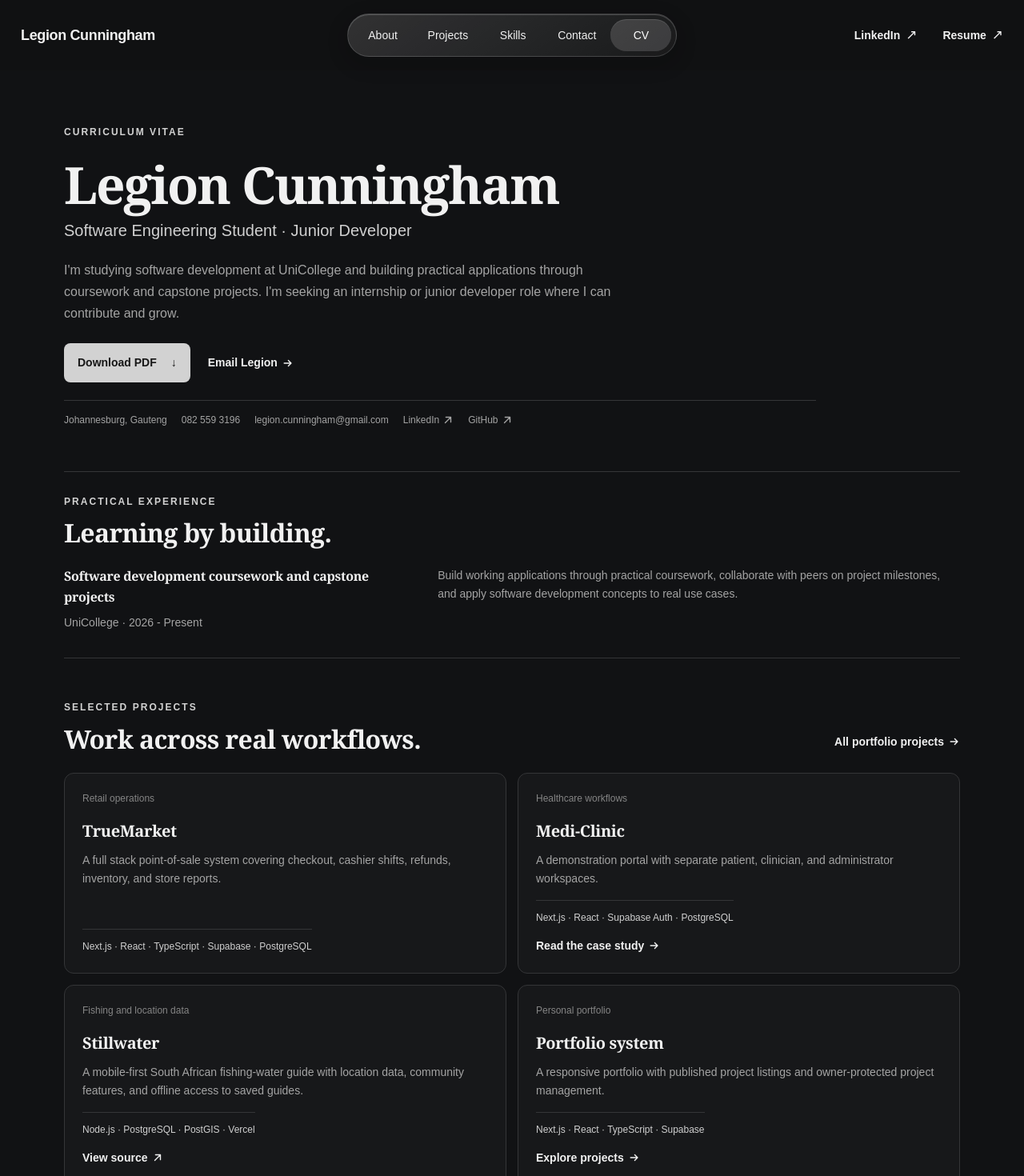
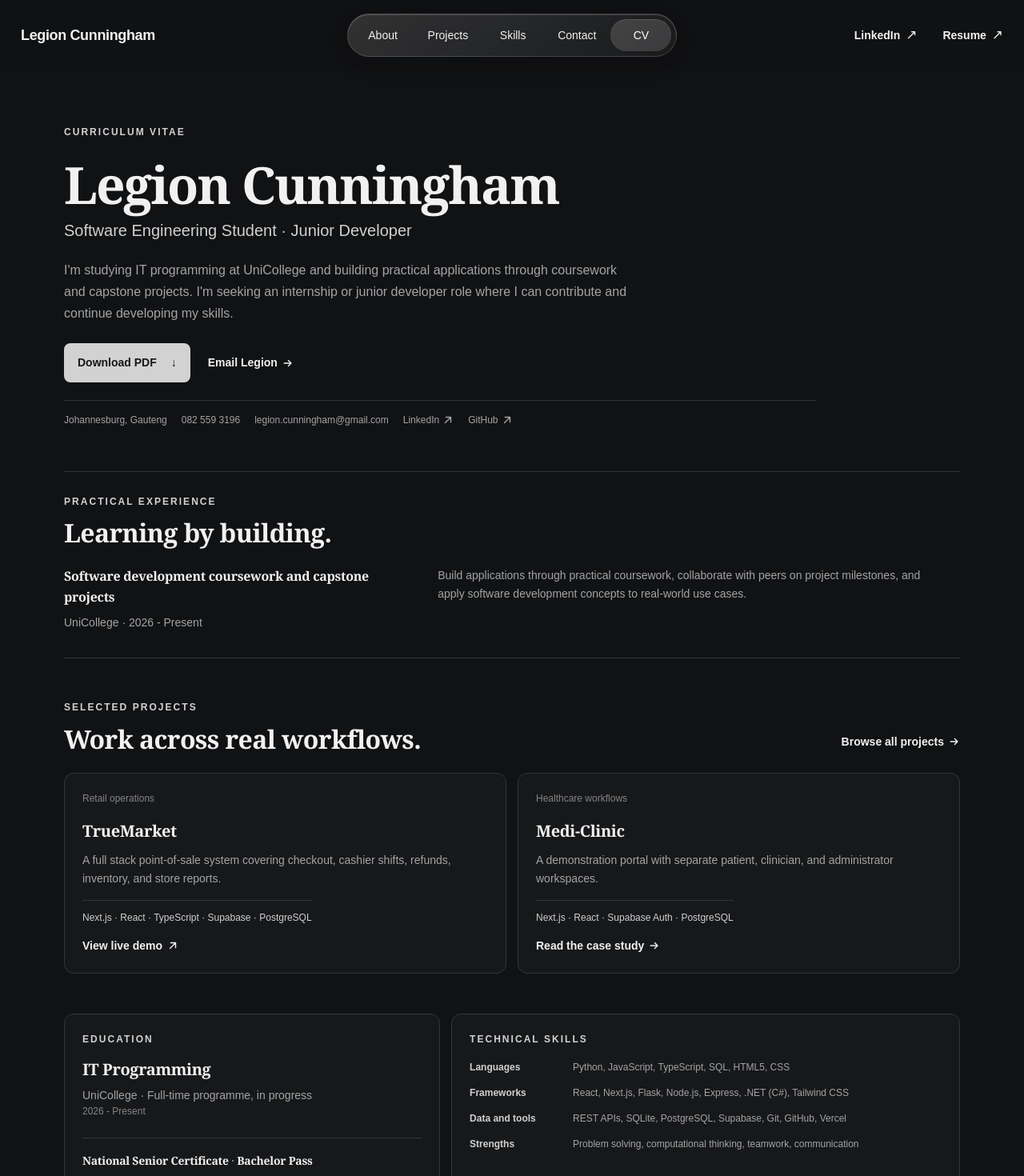
Before and after one commit to Legionaka/portfolio_v3, a Next.js app: page /cv in a window 1280 px wide. Shown: the top 1470 px of the page at 80% size. Built offline with nearby package versions, Linux system fonts and the light colour scheme.

Commit message:
fix: update CV content and project details for clarity and consistency

```diff
--- a/src/app/cv/page.tsx
+++ b/src/app/cv/page.tsx
@@ -14,6 +14,8 @@ const projects = [
     summary:
       "A full stack point-of-sale system covering checkout, cashier shifts, refunds, inventory, and store reports.",
     stack: "Next.js · React · TypeScript · Supabase · PostgreSQL",
+    href: "https://pos-system-kappa-nine.vercel.app/",
+    linkLabel: "View live demo",
   },
   {
     name: "Medi-Clinic",
@@ -23,24 +25,6 @@ const projects = [
     stack: "Next.js · React · Supabase Auth · PostgreSQL",
     href: "/projects/medi-clinic",
     linkLabel: "Read the case study",
-  },
-  {
-    name: "Stillwater",
-    category: "Fishing and location data",
-    summary:
-      "A mobile-first South African fishing-water guide with location data, community features, and offline access to saved guides.",
-    stack: "Node.js · PostgreSQL · PostGIS · Vercel",
-    href: "https://github.com/Legionaka/paap_app5",
-    linkLabel: "View source",
-  },
-  {
-    name: "Portfolio system",
-    category: "Personal portfolio",
-    summary:
-      "A responsive portfolio with published project listings and owner-protected project management.",
-    stack: "Next.js · React · TypeScript · Supabase",
-    href: "/projects",
-    linkLabel: "Explore projects",
   },
 ];
 
@@ -74,9 +58,10 @@ export default function CvPage() {
         <h1>Legion Cunningham</h1>
         <p className="cv-role">Software Engineering Student <span aria-hidden="true">·</span> Junior Developer</p>
         <p className="cv-summary">
-          I&apos;m studying software development at UniCollege and building practical
+          I&apos;m studying IT programming at UniCollege and building practical
           applications through coursework and capstone projects. I&apos;m seeking an
-          internship or junior developer role where I can contribute and grow.
+          internship or junior developer role where I can contribute and continue
+          developing my skills.
         </p>
         <div className="cv-actions">
           <a className="button button-primary cv-download" href="/Legion-Cunningham-CV.pdf" download>
@@ -106,9 +91,9 @@ export default function CvPage() {
             <p>UniCollege <span aria-hidden="true">·</span> 2026 - Present</p>
           </div>
           <p>
-            Build working applications through practical coursework, collaborate
-            with peers on project milestones, and apply software development
-            concepts to real use cases.
+            Build applications through practical coursework, collaborate with
+            peers on project milestones, and apply software development concepts
+            to real-world use cases.
           </p>
         </article>
       </section>
@@ -119,7 +104,7 @@ export default function CvPage() {
             <p className="eyebrow">SELECTED PROJECTS</p>
             <h2 id="cv-projects-title">Work across real workflows.</h2>
           </div>
-          <Link href="/projects" className="cv-section-link">All portfolio projects <ArrowIcon /></Link>
+          <Link href="/projects" className="cv-section-link">Browse all projects <ArrowIcon /></Link>
         </div>
         <div className="cv-project-grid">
           {projects.map((project) => (
```
Also changed, not shown: 1 other file (tests, documents, lock files or other folders).
